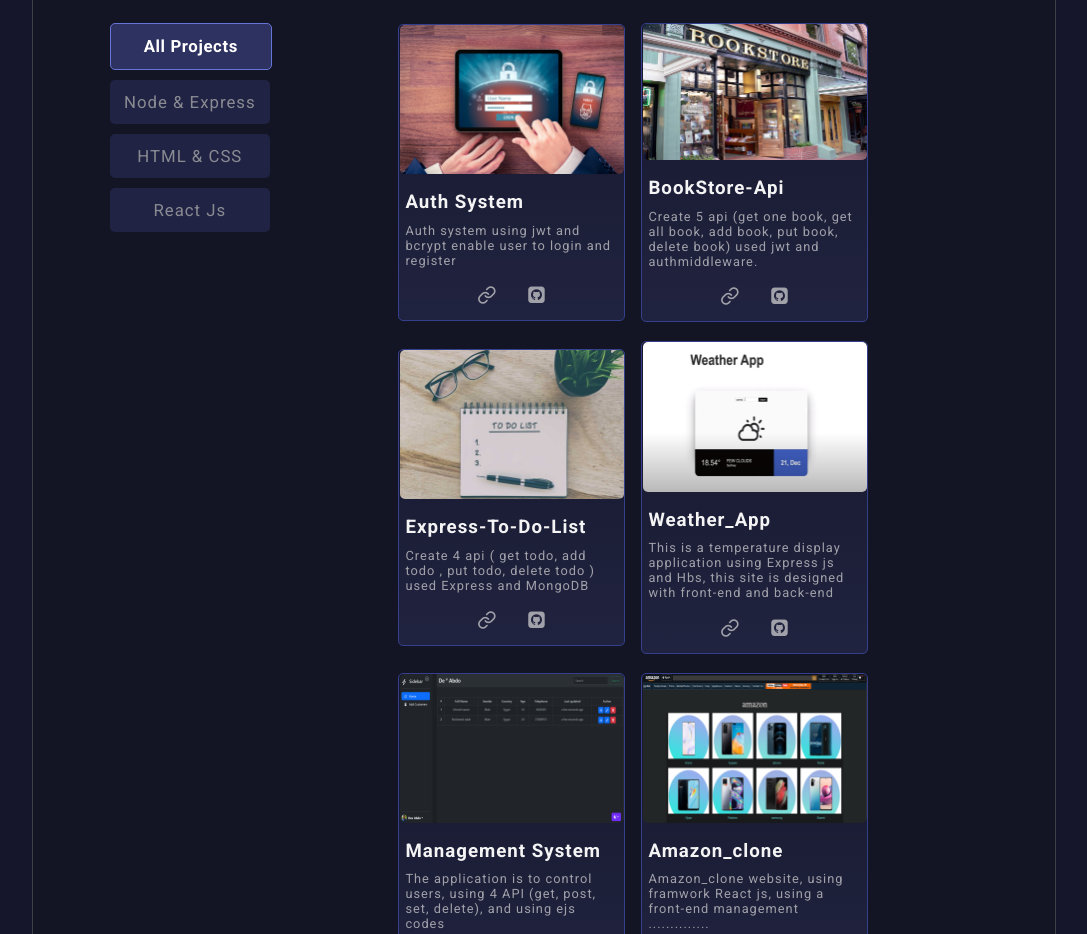
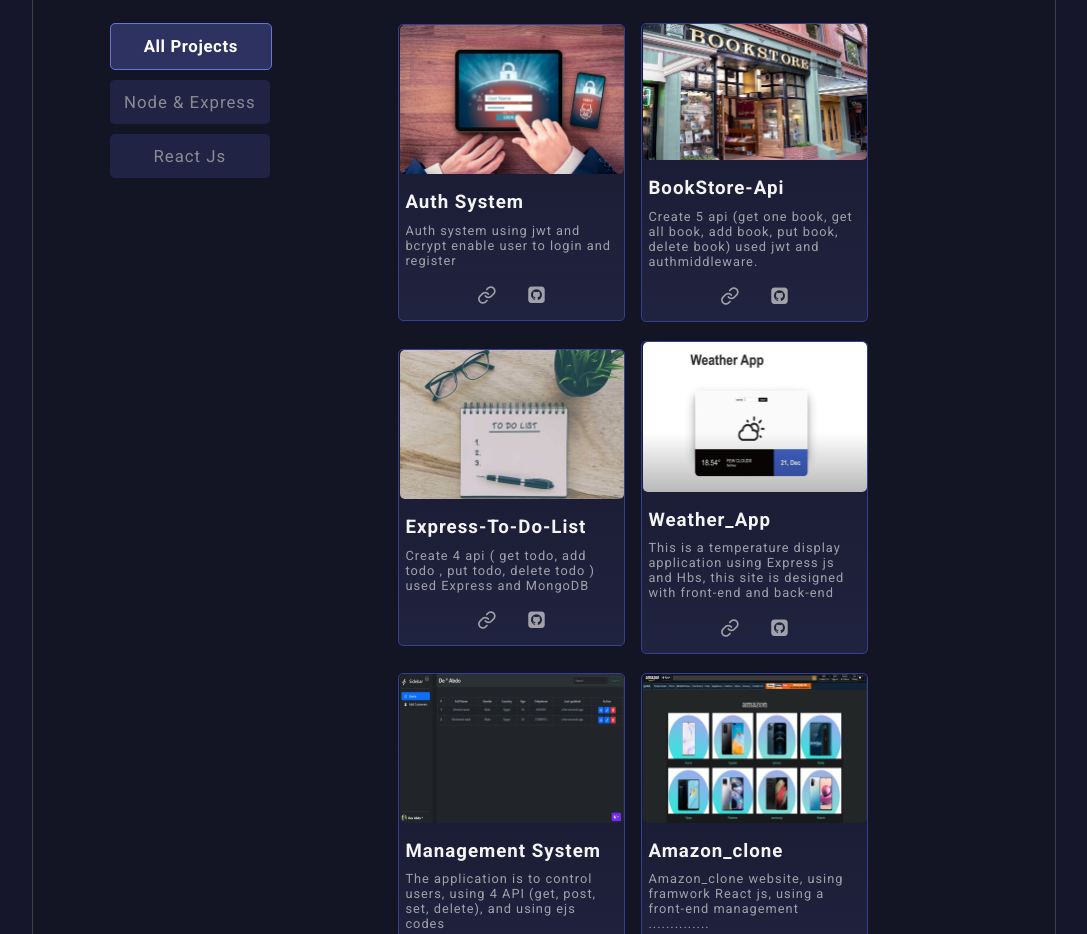
Before and after one commit to AbdulrhamnHelmy/portfolio, a React (Vite) app: page / in a window 1280 px wide. Shown: the part 1400-2334 px from the top of the page, without its empty margins (96-1183 px from the left). Built offline with nearby package versions, Linux system fonts and the light colour scheme.

Commit message:
Update Main.jsx

```diff
--- a/src/componants/5-main/Main.jsx
+++ b/src/componants/5-main/Main.jsx
@@ -36,15 +36,6 @@ function Main() {
           className={currentActive === "node & express" ? "active" : null}
         >
           Node & Express
-        </button>
-
-        <button
-          onClick={() => {
-            handleClick("html & css");
-          }}
-          className={currentActive === "html & css" ? "active" : null}
-        >
-          HTML & CSS
         </button>
 
         <button
```
